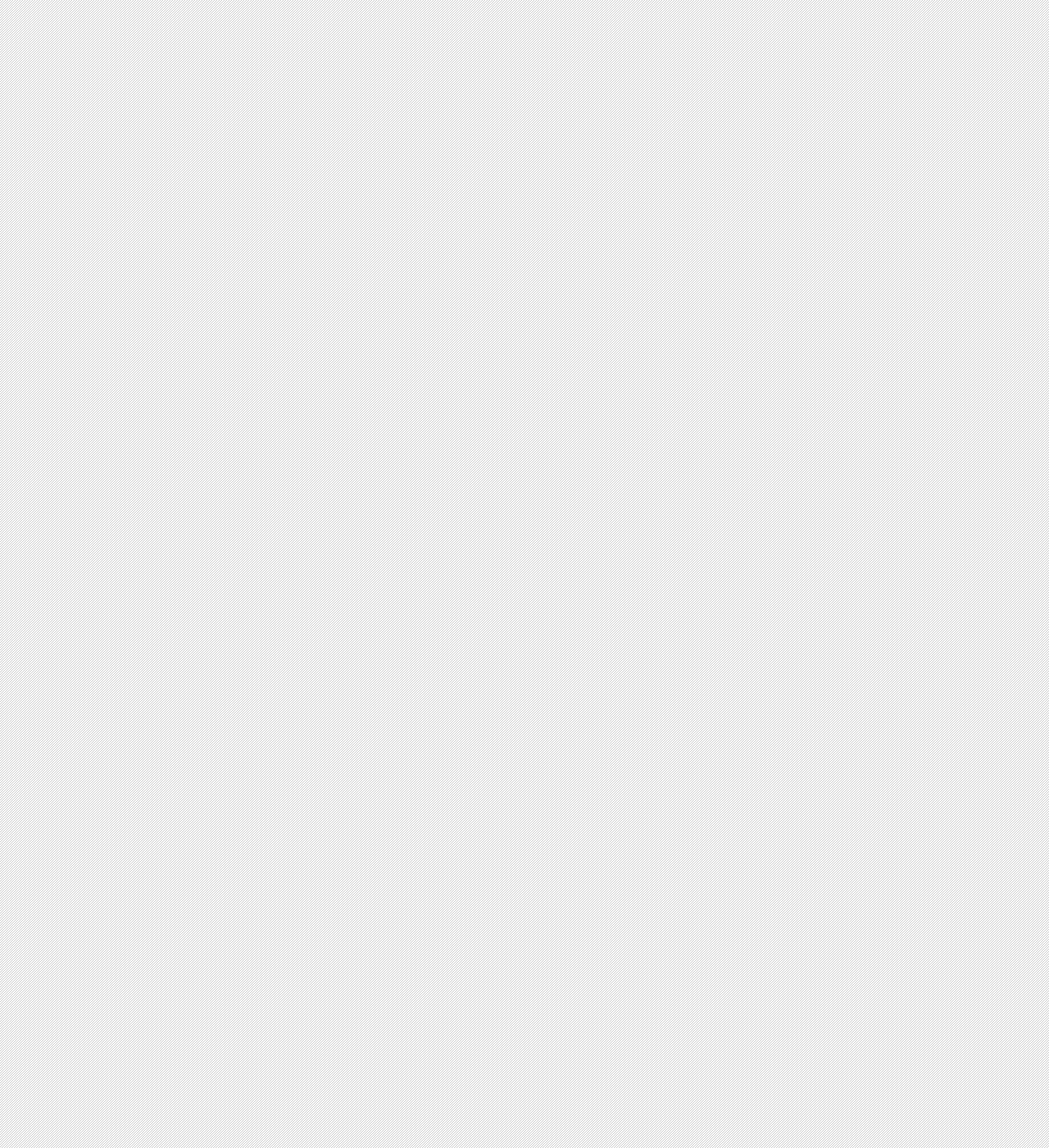
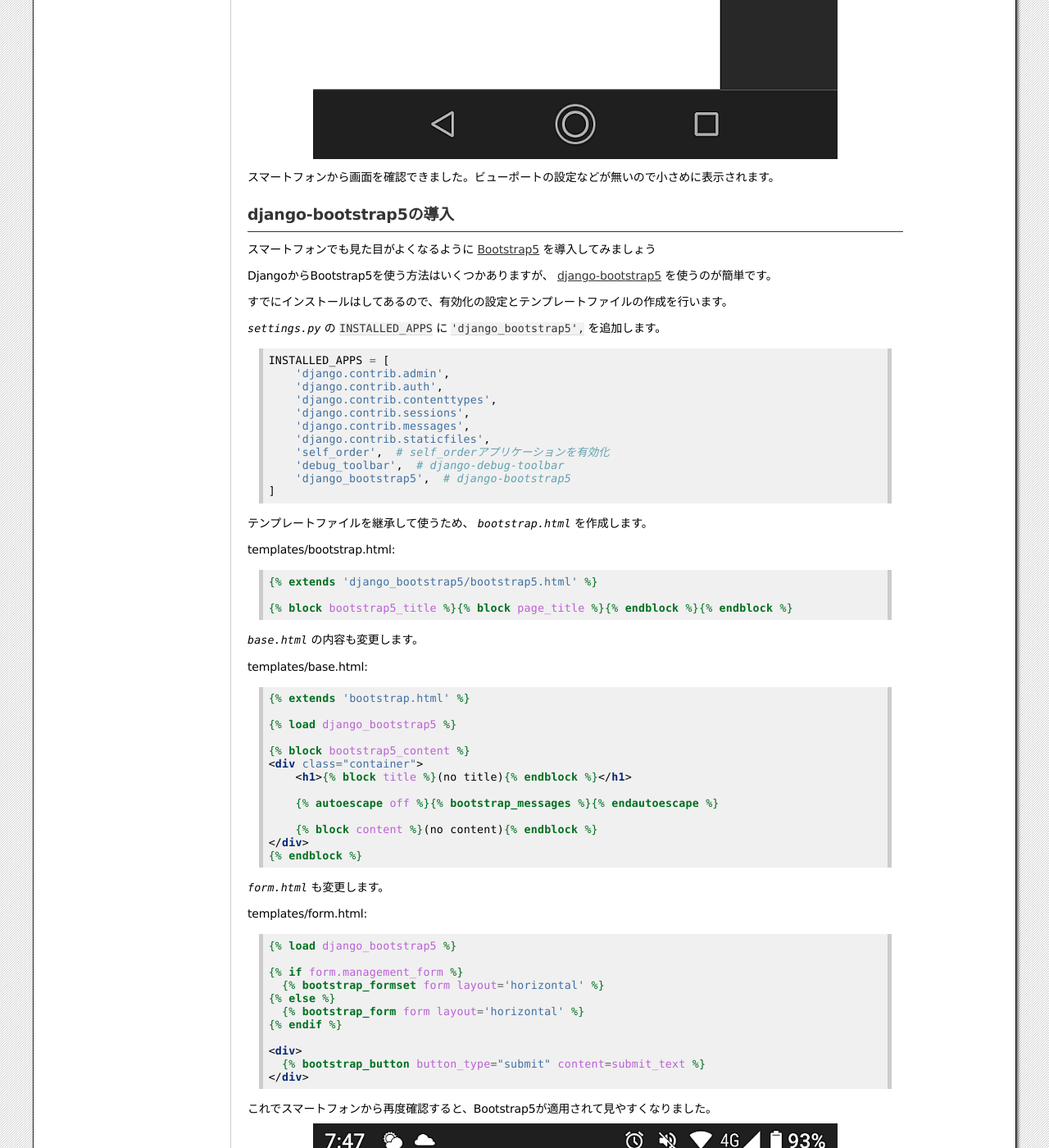
Before and after one commit to tokibito/techramen-handson, a Sphinx documentation site: the page built from docs/source/index.rst, in a window 1280 px wide and 1400 px high, scrolled down 41155 px. Shown: the whole window at 82% size. Built offline with Sphinx 7.4.7, drawn with Linux system fonts in a browser that asks for light colours; some of the changed text lies outside the part shown.

Commit message:
bootstrap

```diff
--- a/docs/source/index.rst
+++ b/docs/source/index.rst
@@ -1451,5 +1451,124 @@ templates/form.html:
 
 正常に動作していれば、テーブル番号を選択するドロップダウンと『次へ』ボタンが表示されます。
 
-* ポート転送
-* bootstrap5
+ポート転送機能で外部端末から動作確認
+=============================================
+
+画面を動かせるようになってきたので、スマートフォンで確認できるようにしてみます。
+
+VSCodeにはポート転送機能があり、ローカル環境で起動しているWebサーバーにインターネット経由で接続することができます。
+
+この機能を使用するためには、GitHubアカウントが必要です。
+
+ポート転送を有効にする
+--------------------------
+
+VSCodeでターミナルが表示されているパネルに『ポート』というタブがあります。
+
+.. image:: images/port-forwarding-start.png
+
+『ポートの転送』をクリックします。
+
+ポート番号の入力を求められるので、Djangoのrunserverの起動ポートである ``8000`` を指定します。
+
+初回は認可画面がいくつか表示されるので、すべて許可をします。
+
+アドレスが割当てられてポート転送が開始されると、接続可能なURLが表示されます。
+
+.. image:: images/port-forwarding.png
+
+パソコンのブラウザから開いて開いてみましょう。初回は認可画面が表示されるかもしれません。
+
+.. image:: images/port-forwarding-pc.png
+
+スマートフォンでアクセスしてみる
+----------------------------------------
+
+表示範囲を公開にすると、アドレスを知っている人が誰でもアクセス可能です。
+
+表示範囲を変更してスマートフォンで試しましょう。右クリックメニューから [ポートの表示範囲]-[公開] を選択します。
+
+.. image:: images/port-forwarding-visiblity.png
+
+表示範囲が切り替わったら、ブラウザの右クリックメニューで『このページのQRコードを作成』を選んでURLのQRコードを作成し、スマートフォンのQRコードリーダーで読み込んでみましょう。
+
+.. image:: images/toppage-sp-default.png
+
+スマートフォンから画面を確認できました。ビューポートの設定などが無いので小さめに表示されます。
+
+django-bootstrap5の導入
+=====================================
+
+スマートフォンでも見た目がよくなるように `Bootstrap5 <https://getbootstrap.jp/>`_ を導入してみましょう
+
+DjangoからBootstrap5を使う方法はいくつかありますが、 `django-bootstrap5 <https://django-bootstrap5.readthedocs.io/en/latest/>`_ を使うのが簡単です。
+
+すでにインストールはしてあるので、有効化の設定とテンプレートファイルの作成を行います。
+
+`settings.py` の ``INSTALLED_APPS`` に ``'django_bootstrap5',`` を追加します。
+
+.. code-block:: python
+
+   INSTALLED_APPS = [
+       'django.contrib.admin',
+       'django.contrib.auth',
+       'django.contrib.contenttypes',
+       'django.contrib.sessions',
+       'django.contrib.messages',
+       'django.contrib.staticfiles',
+       'self_order',  # self_orderアプリケーションを有効化
+       'debug_toolbar',  # django-debug-toolbar
+       'django_bootstrap5',  # django-bootstrap5
+   ]
+
+テンプレートファイルを継承して使うため、 `bootstrap.html` を作成します。
+
+templates/bootstrap.html:
+
+.. code-block:: html+django
+
+   {% extends 'django_bootstrap5/bootstrap5.html' %}
+
+   {% block bootstrap5_title %}{% block page_title %}{% endblock %}{% endblock %}
+
+`base.html` の内容も変更します。
+
+templates/base.html:
+
+.. code-block:: html+django
+
+   {% extends 'bootstrap.html' %}
+
+   {% load django_bootstrap5 %}
+
+   {% block bootstrap5_content %}
+   <div class="container">
+       <h1>{% block title %}(no title){% endblock %}</h1>
+
+       {% autoescape off %}{% bootstrap_messages %}{% endautoescape %}
+
+       {% block content %}(no content){% endblock %}
+   </div>
+   {% endblock %}
+
+`form.html` も変更します。
+
+templates/form.html:
+
+.. code-block:: html+django
+
+   {% load django_bootstrap5 %}
+
+   {% if form.management_form %}
+     {% bootstrap_formset form layout='horizontal' %}
+   {% else %}
+     {% bootstrap_form form layout='horizontal' %}
+   {% endif %}
+
+   <div>
+     {% bootstrap_button button_type="submit" content=submit_text %}
+   </div>
+
+これでスマートフォンから再度確認すると、Bootstrap5が適用されて見やすくなりました。
+
+.. image:: images/bootstrap5.png
```
Also changed, not shown: docs/source/images/bootstrap5.png (added), docs/source/images/browser-qr.png (added), docs/source/images/port-forwarding-pc.png (added), docs/source/images/port-forwarding-start.png (added), docs/source/images/port-forwarding-visiblity.png (added), docs/source/images/port-forwarding.png (added), docs/source/images/toppage-sp-default.png (added).
